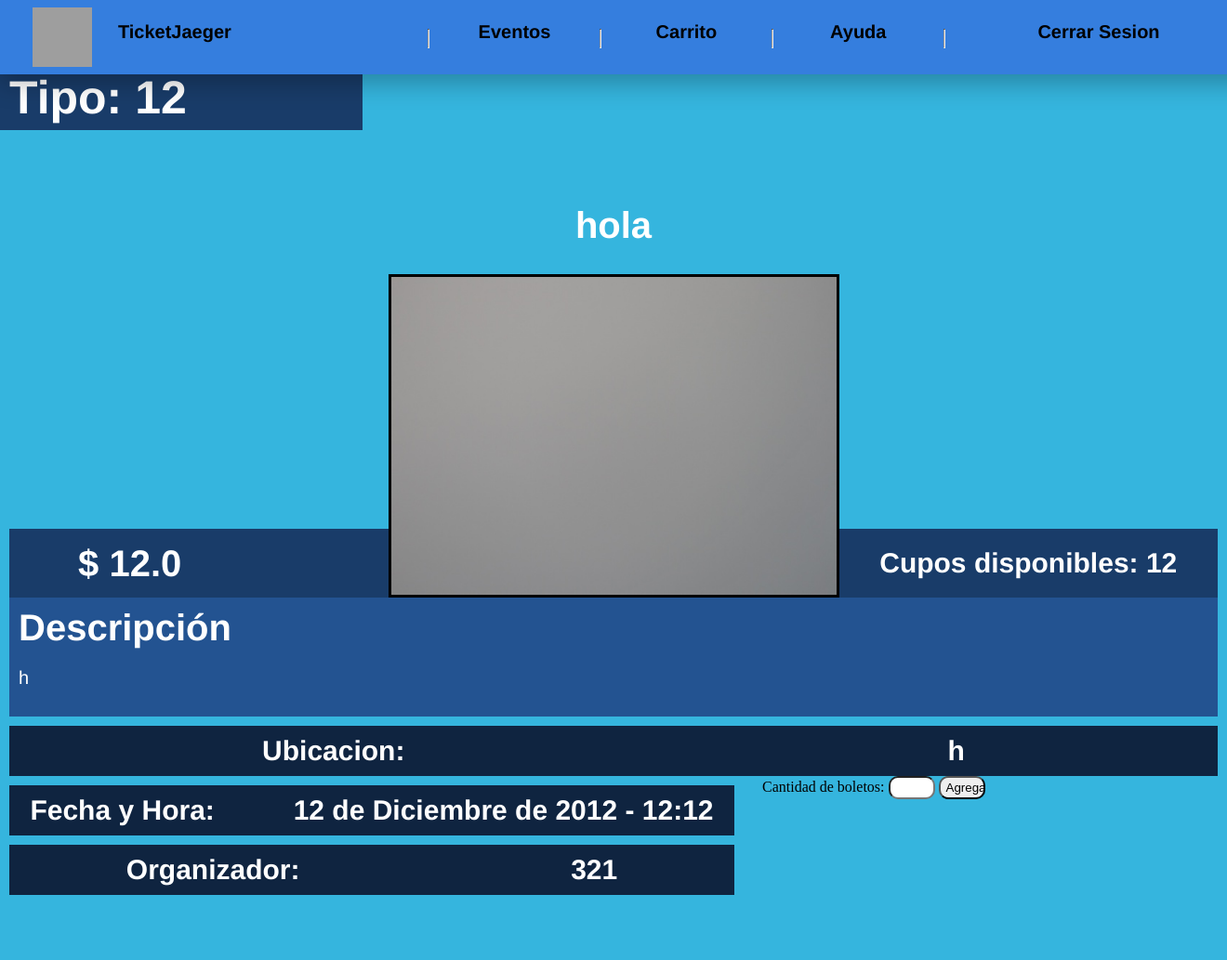
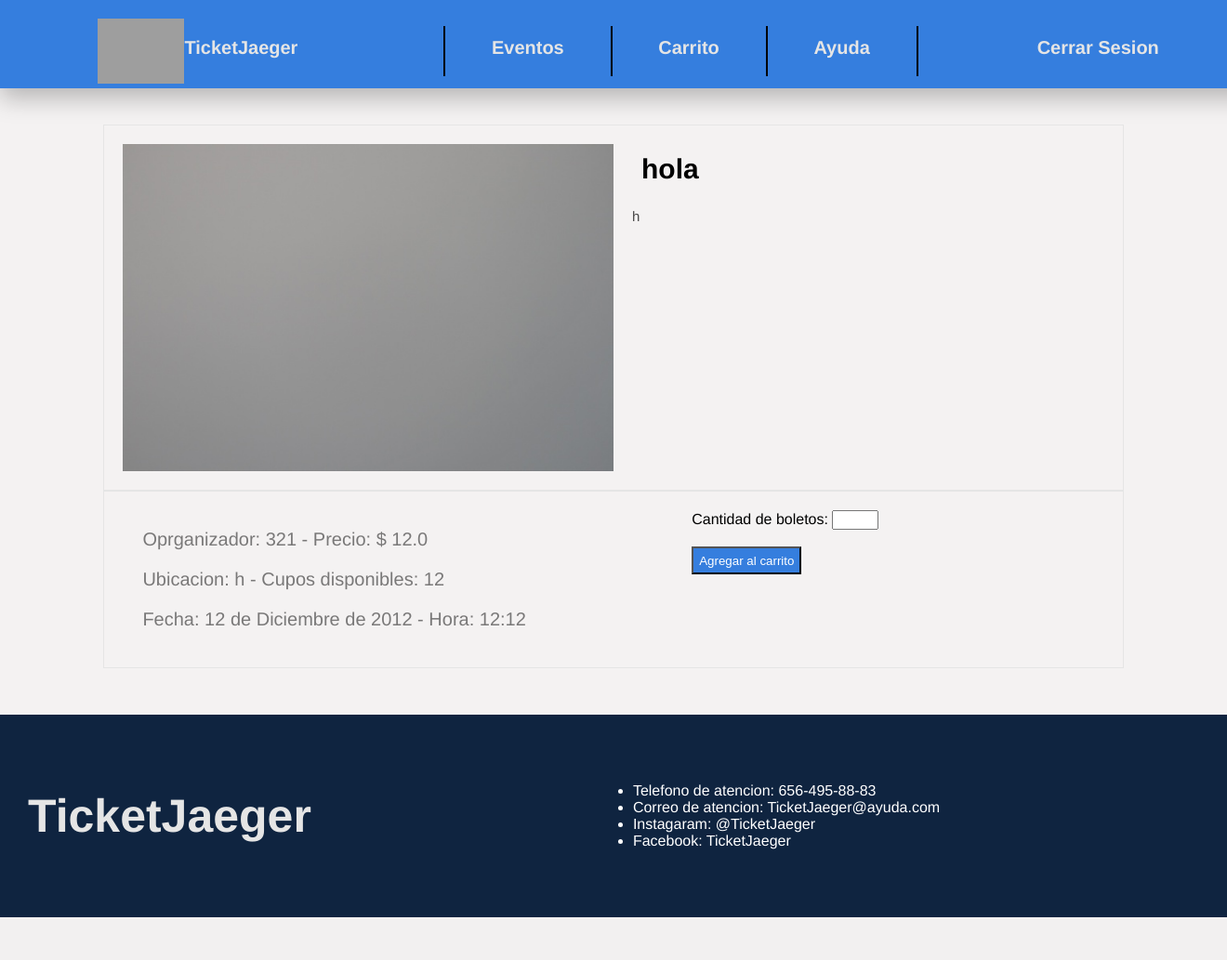
Before and after one commit to metodosformalesds/t3_mfds_2023, a Django app: a page that uses Tickets_Project/TicketOn/templates/Comprador/Detalles_Evento.html in a window 1320 px wide. Shown: the whole page at 93% size. After the commit the page ends 987 px from the top, so only its background shows below. Run offline with Django 4.2, Linux system fonts and the light colour scheme; a user stored in the database is signed in; data comes from the database, SQL or seed files in the repository; both versions use the stored data as it was after the commit; grey boxes are pictures that could not be loaded.

Commit message:
Nuevo estilo detalles evento y ayuda

```diff
--- a/Tickets_Project/TicketOn/static/TicketOn/Carrito.css
+++ b/Tickets_Project/TicketOn/static/TicketOn/Carrito.css
@@ -139,7 +139,6 @@ h1{
 }
 
 #Botones{
-  margin-left: 60px;
   width: 20%;
   padding-top: 10px;
 }
--- a/Tickets_Project/TicketOn/static/TicketOn/Comprador.css
+++ b/Tickets_Project/TicketOn/static/TicketOn/Comprador.css
@@ -2,23 +2,31 @@
 body {
   margin: 0px;
   box-sizing: border-box;
-  background: #35b5de;
+  /*background: #35b5de;*/
+  background-color: #F4F2F2;
 }
 .margen {
   margin-top: 5%;
 }
 
 #main-nav_1 {
-  z-index: 10;
   display: flex;
   padding: 5px 5%;
   justify-content: space-between;
   box-shadow: 0px 10px 25px #00000043;
   background-color: #357ede;
-  height: 70px;
+  height: 60px;
   top: 0;
   position: fixed;
   width: 100%;
+  transition-duration: 0.3s;
+  z-index: 10;
+}
+
+#main-nav_1:hover {
+  box-shadow: 0px 10px 25px #00000043;
+  height: 70px;
+  padding-top: 20px;
 }
 
 #divlogo {
@@ -31,9 +39,9 @@ body {
   width: 100%;
   display: flex;
   justify-content: space-around;
-  padding: 15px;
+
   display: flex;
-  padding-top: 18px;
+
   padding-right: 100px;
 }
 
@@ -41,8 +49,27 @@ body {
   text-decoration: none;
   font-size: 20px;
   font-weight: bold;
-  color: #000;
+  color: #E5E5E5;
   font-family: "Franklin Gothic Medium", "Arial Narrow", Arial, sans-serif;
+  padding-top: 20px;
+  transition-duration: 0.3s;
+
+}
+
+#main-nav_1 a:hover{
+  font-size: 30px;
+  color:#000;
+  opacity: 50%;
+}
+
+#cerr_ses:hover{
+  font-size: 20px !important;
+}
+
+.main-nav hr{
+  border: 1px solid black;
+  padding: 0px;
+  padding-top: 0px;
 }
 
 #opciones {
@@ -62,33 +89,76 @@ body {
   text-decoration: none;
 }
 
-.Logoimg {
-  position: absolute;
-  width: 64px;
-  height: 64px;
-  left: 35px;
-  top: 8px;
+/*---------------------------------Cuerpo---------------------------------*/
+#Seccion_1{
+  display: flex;
+  gap:20px;
+  width: 80%;
+  height: fit-content;
+  margin: auto;
+  margin-top: 50px;
+  padding: 20px;
+  border: 1px solid #E5E5E5;
+  font-family: "Franklin Gothic Medium", "Arial Narrow", Arial, sans-serif;
 }
 
-#NombreTJ {
-  text-decoration: none;
-  padding-top: 0px;
-  width: 137px;
-  flex-shrink: 0;
+#Seccion_1_info h2{
+  font-size: 30px;
   color: #000;
-  text-align: center;
-  font-family: "Franklin Gothic Medium", "Arial Narrow", Arial, sans-serif;
-  font-size: 20px;
-  font-style: normal;
-  font-weight: 400;
-  line-height: normal;
 }
 
-hr{
-  border-top: 1px solid black;
+#Seccion_1 p{
+  font-size: 15px;
+  text-align: justify;
+  font-weight:lighter;
+  opacity: 70%;
 }
 
-/*---------------------------------Cuerpo---------------------------------*/
+#Seccion_1 img{
+  width: 50%;
+  height: auto;
+}
+
+#Seccion_2{
+  display: flex;
+  justify-content: space-around;
+  gap:20px;
+  width: 80%;
+  height: fit-content;
+  margin: auto;
+  margin-bottom: 50px;
+  padding: 20px;
+  border: 1px solid #E5E5E5;
+  font-family: "Franklin Gothic Medium", "Arial Narrow", Arial, sans-serif;
+}
+
+#Seccion_2_Info{
+  width: 50%;
+  font-size: 20px;
+  opacity: 50%;
+}
+
+#Seccion_Agregar{
+  width: 40%;
+}
+
+#cant{
+  width: 50px;
+}
+
+#btn{
+  background-color: #357ede;
+  color: #fff;
+  height: 30px;
+  transition-duration: 0.3s;
+}
+
+#btn:hover{
+  background-color: #fff;
+  color: #000;
+  font-size: 15px;
+}
+
 h2 {
   color: white;
   font-family: "Franklin Gothic Medium", "Arial Narrow", Arial, sans-serif;
@@ -96,162 +166,28 @@ h2 {
   margin: auto;
 }
 
-#tipo_evento {
-  width: 100%;
-  background-color: #193c69;
-  width: 390px;
-  height: 74px;
+footer{
+  display: flex ;
+  column-gap: 20px ;
+  background-color: #0F2440;
+  text-align:justify;
+  text-justify:inter-word;
+  width: 96%;
+  padding: 30px;
+  height: fit-content;
 }
 
-#tipo_evento h2 {
-  font-size: 50px;
+footer ul{
+  color: #fff;
+  margin: auto;
+  font-family: 'Franklin Gothic Medium', 'Arial Narrow', Arial, sans-serif;
 }
 
-#info_evento {
-  width: 1300px;
-  height: fit-content;
-  margin: 70px auto;
+footer p{
+  text-decoration: none;
+  font-size: 50px;
+  font-weight: bold;
+  color: #E5E5E5;
+  font-family: "Franklin Gothic Medium", "Arial Narrow", Arial, sans-serif;
+  transition-duration: 0.3s;
 }
-
-#nombre_evento {
-  display: flex;
-  justify-content: center;
-  margin: 20px;
-  font-size: 40px;
-}
-
-#bloque_1 {
-  display: flex;
-  justify-content: center;
-}
-
-#bloque_1 img {
-  border: solid #000;
-  width: 479px;
-  height: 342px;
-}
-
-#div_precio {
-  margin-top: 274px;
-  display: flex;
-  justify-content: center;
-  background-color: #193c69;
-  width: 410px;
-  height: 74px;
-}
-
-#div_precio h2 {
-  font-size: 40px;
-}
-
-#div_cupos {
-  margin-top: 274px;
-  display: flex;
-  justify-content: center;
-  background-color: #193c69;
-  width: 410px;
-  height: 74px;
-}
-
-#div_cupos h2 {
-  font-size: 30px;
-}
-
-#bloque_2 {
-  margin-top: 0px;
-  width: 100%;
-  height: fit-content;
-  background-color: #235391;
-}
-
-#bloque_2 h2 {
-  margin-top: 0px;
-  font-size: 40px;
-}
-
-#bloque_2 p {
-  margin-top: 0px;
-  margin: auto;
-  color: #ffffff;
-  font-family: "Franklin Gothic Medium", "Arial Narrow", Arial, sans-serif;
-  padding: 10px;
-  font-size: 20px;
-}
-
-#div_ubicacion {
-  display: flex;
-  justify-content: start;
-  column-gap: 40px;
-  margin-top: 10px;
-  width: 100%;
-  height: fit-content;
-  background-color: #0f2440;
-}
-
-#div_ubicacion h2 {
-  margin-top: 0px;
-  font-size: 30px;
-}
-
-#bloque_3 {
-  display: flex;
-  justify-content: space-between;
-}
-
-#bl3_1 {
-  width: 60%;
-}
-
-#bl3_2 {
-  width: 40%;
-}
-
-#div_fechahora {
-  display: flex;
-  justify-content: start;
-  column-gap: 40px;
-  margin-top: 10px;
-  width: 100%;
-  height: fit-content;
-  background-color: #0f2440;
-}
-
-#div_fechahora h2 {
-  margin-top: 0px;
-  font-size: 30px;
-}
-
-#div_organizador {
-  display: flex;
-  justify-content: start;
-  column-gap: 40px;
-  margin-top: 10px;
-  width: 100%;
-  height: fit-content;
-  background-color: #0f2440;
-}
-
-#div_organizador h2 {
-  margin-top: 0px;
-  font-size: 30px;
-}
-
-button {
-  margin: 20px 100px;
-  background-color: #d33a3a;
-  color: white;
-  font-family: "Franklin Gothic Medium", "Arial Narrow", Arial, sans-serif;
-  font-size: 25px;
-  width: 250px;
-  height: 80px;
-}
-
-form {
-  margin: 0px 30px;
-}
-
-form input {
-  border-radius: 10px;
-  height: 25px;
-  width: 50px;
-}
--- a/Tickets_Project/TicketOn/templates/Comprador/Detalles_Evento.html
+++ b/Tickets_Project/TicketOn/templates/Comprador/Detalles_Evento.html
@@ -11,59 +11,42 @@
 
     </head>
     <body>
-        <div id="Tipo_evento">
-            <h2>Tipo: {{evento.tipo}}<h2>
-        </div>
-        <div id="info_evento">
-            <h2 id="nombre_evento">{{evento.nombre}}</h2>
-            <div id="bloque_1">
-                <div id="div_precio">
-                    <h2>$ {{evento.precio}}<h2>
-                </div>
+        <br>
+        <div id="Seccion_1">
             {% if evento.imagen %}
                 <img src="{{ evento.imagen.url }}" class="evento-img"></img>
             {% else %}
                 <img src="{% static 'TicketOn/image/default_event_image.jpg' %}" class="evento-img"></img>
             {% endif %}
-                <div id="div_cupos">
-                    <h2>Cupos disponibles: {{evento.cupo}}</h2>
+            <div id="Seccion_1_Info">
+                <h2 id="nombre_evento">{{evento.nombre}}</h2>
+                <p>{{evento.descripcion}}<p>
             </div>
         </div>
-            <div id="bloque_2">
-                <h2>Descripción</h2>
-                <p>{{evento.descripcion}}<p>
+        <div id="Seccion_2">
+            <div id="Seccion_2_Info">
+                <p>Oprganizador: {{evento.organizador}} - Precio: $ {{evento.precio}} </p>
+                <p>Ubicacion: {{evento.lugar}} - Cupos disponibles: {{evento.cupo}}</p>
+                <p>Fecha: {{evento.fecha}}  - Hora: {{evento.hora}} </p>
             </div>
-
-            <div id="div_ubicacion">
-                <h2>Ubicacion:</h2>
-                <h2>{{evento.lugar}}</h2>
-            </div>
-
-            <div id="bloque_3">
-                <div id="bl3_1">
-                    <div id="div_fechahora">
-                        <h2>Fecha y Hora:</h2>
-                        <h2>{{evento.fecha}} - {{evento.hora}}</h2>
-                    </div>
-
-                    <div id="div_organizador">
-                        <h2>Organizador:</h2>
-                        <h2>{{evento.organizador}}</h2>
-                    </div>
-                </div>
-                <div id="bl3_2">
+            <div id="Seccion_Agregar">
                 <form method="POST" action="{% url 'TicketOn:agregar_al_carrito' evento.slug %}">
                     {% csrf_token %}
                     <label for="cant_tickets">Cantidad de boletos:</label>
-                        <input type="number" id="cant_tickets" name="cant_tickets" min="1">
-                        <input type="submit" value="Agregar al carrito">
+                    <input id="cant" type="number" id="cant_tickets" name="cant_tickets" min="1"><br><br>
+                    <input id="btn" type="submit" value="Agregar al carrito">
                 </form>
             </div>
         </div>
-
-
-
-        </div>
+        <footer>
+            <p href="/home/">TicketJaeger</p>
+            <ul>
+                <li>Telefono de atencion: 656-495-88-83<br></li>
+                <li>Correo de atencion: TicketJaeger@ayuda.com<br></li>
+                <li>Instagaram: @TicketJaeger<br></li>
+                <li>Facebook: TicketJaeger<br></li>
+            </ul>
+        </footer>
     </body>
     {%endblock%}
 </html>
--- a/Tickets_Project/TicketOn/urls.py
+++ b/Tickets_Project/TicketOn/urls.py
@@ -33,7 +33,7 @@ urlpatterns = [
     path('evento/agregar_al_carrito/<slug:evento_slug>/', agregar_al_carrito, name='agregar_al_carrito'),
     path('quitar_del_carrito/<int:ticket_id>/', quitar_del_carrito, name='quitar_del_carrito'),
     path('limpiar_carrito/', limpiar_carrito, name='limpiar_carrito'),
-    path('comprador/pago_con_tarjeta',views.pago_contarjeta,name='pago_tarjeta'),
+    path('comprador/pago_con_QR',views.pago_QR,name='pago_qr'),
 
 
     #Organizador
--- a/Tickets_Project/TicketOn/views.py
+++ b/Tickets_Project/TicketOn/views.py
@@ -342,7 +342,7 @@ def limpiar_carrito(request):
 
     return redirect('TicketOn:carrito')
 
-def pago_contarjeta(request):
+def pago_QR(request):
     # Obtener el carrito del comprador actual
     comprador_actual = Comprador.objects.get(usuario=request.user)
     carrito, creado = Carrito.objects.get_or_create(comprador=comprador_actual)
@@ -351,4 +351,4 @@ def pago_contarjeta(request):
     tickets_en_carrito = carrito.tickets.all()
     montofinal = sum(ticket.precio for ticket in tickets_en_carrito)
 
-    return render(request, 'Comprador/Pago_tarjeta.html', {'tickets_en_carrito': tickets_en_carrito, 'montofinal': montofinal})
+    return render(request, 'Comprador/Pago_QR.html', {'tickets_en_carrito': tickets_en_carrito, 'montofinal': montofinal})
```
Also changed, not shown: Tickets_Project/TicketOn/templates/Comprador/Ayuda.html (+11 -1 lines), Tickets_Project/TicketOn/templates/Comprador/Carrito.html (+1 -7 lines), Tickets_Project/TicketOn/templates/Comprador/Pago_QR.html (renamed from Tickets_Project/TicketOn/templates/Comprador/Pago_tarjeta.html), Tickets_Project/db.sqlite3. Lines whose indentation alone changed are shown as unchanged.
